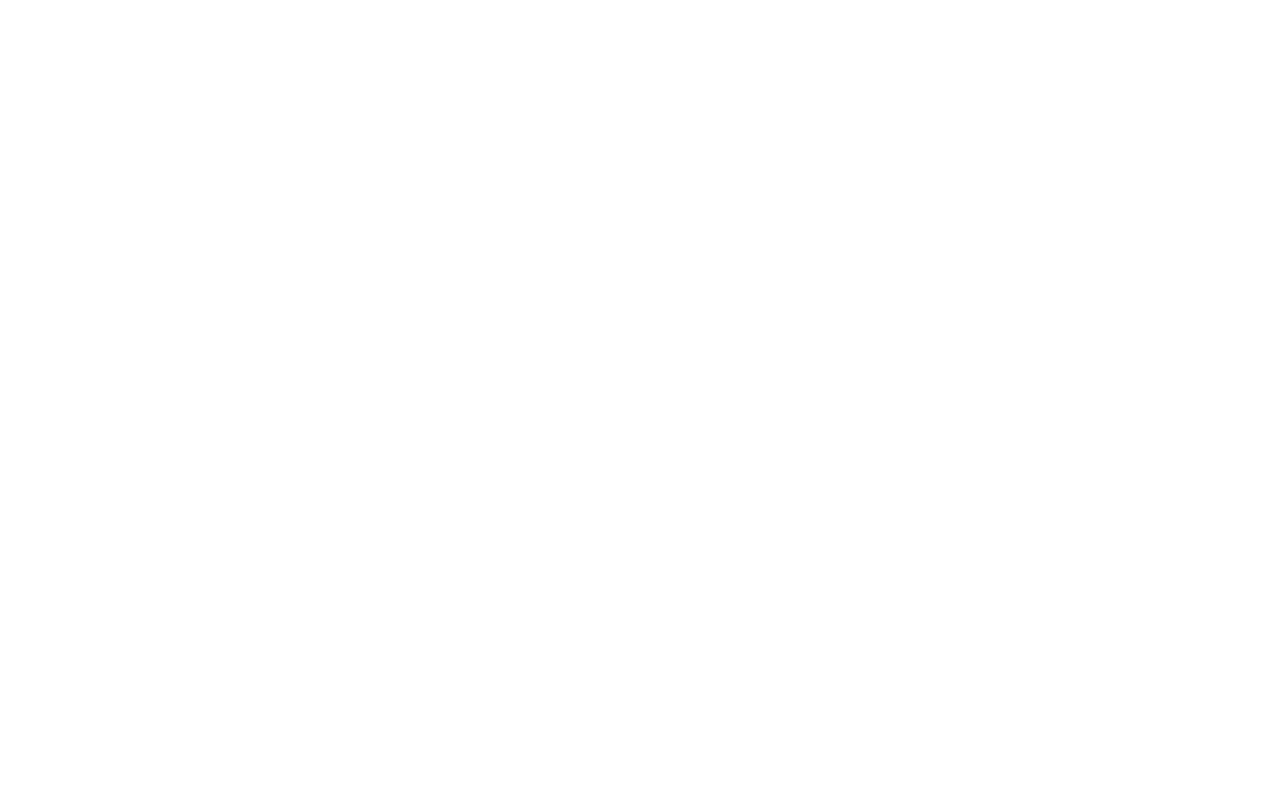
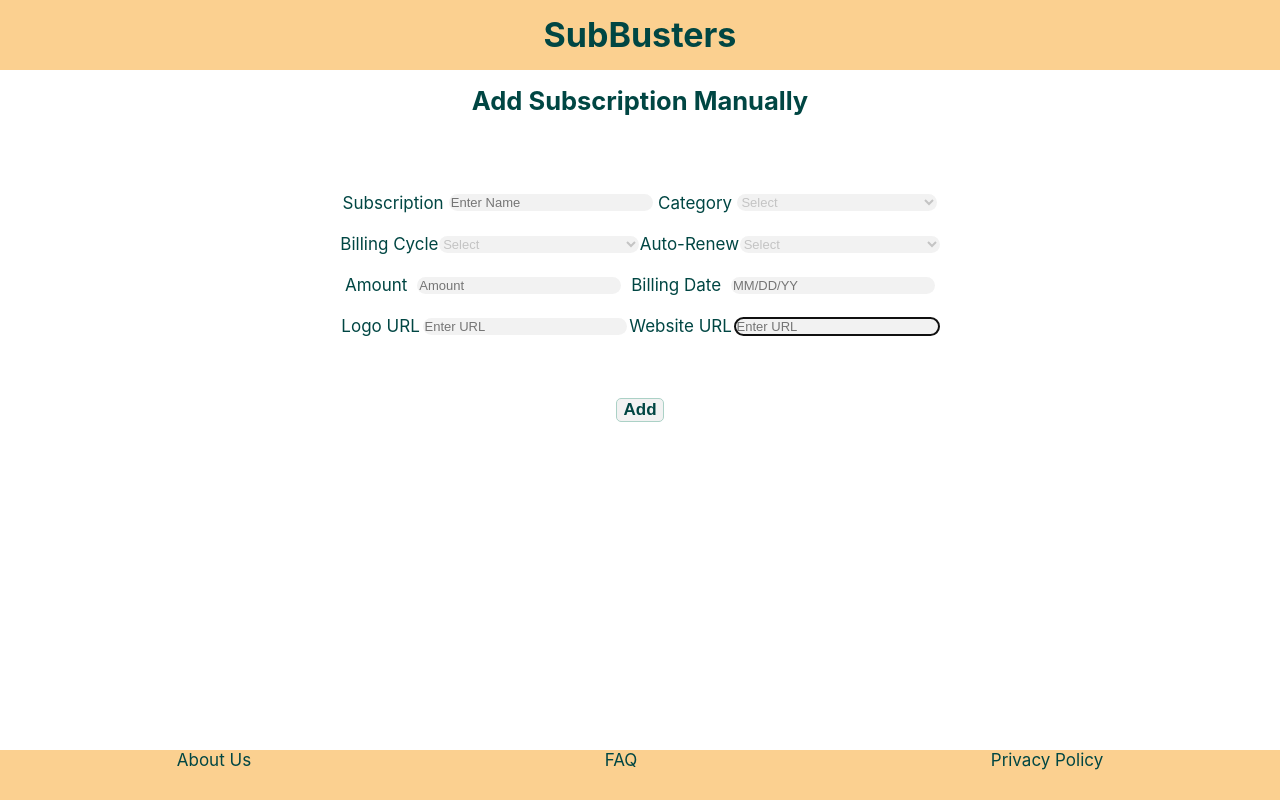
Before and after one commit to thethomasmiller/SubBusters, a React (Create React App) app in the folder client/: page /add-subscription in a window 1280 px wide. Built offline with nearby package versions, Linux system fonts and the light colour scheme.

Commit message:
Fix Errors

```diff
--- a/client/src/App.jsx
+++ b/client/src/App.jsx
@@ -1,21 +1,21 @@
 import React from 'react'
 import './App.css'
-// import Login from './screens/Login/Login'
-// import SubscriptionCreate from './screens/SubscriptionCreate/SubscriptionCreate'
+import Login from './screens/Login/Login'
+import SubscriptionCreate from './screens/SubscriptionCreate/SubscriptionCreate'
 import SubscriptionDelete from './screens/SubscriptionDelete/SubscriptionDelete'
-// import SubscriptionUpdate from './screens/SubscriptionUpdate/SubscriptionUpdate'
-// import Subscriptions from './screens/Subscriptions/Subscriptions'
+import SubscriptionUpdate from './screens/SubscriptionUpdate/SubscriptionUpdate'
+import Subscriptions from './screens/Subscriptions/Subscriptions'
 import { Route, Switch } from 'react-router-dom'
 
 const App = () => {
   return (<>
     <div>
       <Switch>
-        {/* <Route exact path='/' component={Login}/> */}
-        {/* <Route exact path='/subscriptions' component={Subscriptions}/> */}
-        {/* <Route path='/add-subscription' component={SubscriptionCreate}/> */}
-        {/* <Route exact path='/subscriptions/:id/update' component={SubscriptionUpdate}/> */}
-        <Route exact path='/subscriptions/:id' component={SubscriptionDelete} />
+        <Route exact path='/' component={Login}/>
+        <Route exact path='/subscriptions' component={Subscriptions}/>
+        <Route path='/add-subscription' component={SubscriptionCreate}/>
+        <Route exact path='/subscriptions/:id/update' component={SubscriptionUpdate}/>
+        <Route exact path='/subscriptions/:id' component={SubscriptionDelete}/>
       </Switch>
     </div>
   </>)
--- a/client/src/screens/SubscriptionCreate/SubscriptionCreate.css
+++ b/client/src/screens/SubscriptionCreate/SubscriptionCreate.css
@@ -17,9 +17,6 @@
   flex: 1 0 auto;
 }
 
-input:focus, textarea:focus, select:focus {
-  outline: none;
-}
 
 input, textarea {
   display: flex ;
@@ -44,13 +41,14 @@
   font-family: Georgia, 'Times New Roman', Times, serif;
 }
 
-.input-category {
+.input-category{
   font-size: 13px;
   font-family: Arial, Helvetica, sans-serif;
+  border: transparent;
   border-radius: 100px;
   background: #F2F2F2;
   color: #C4C4C4;
-  width: 200px ;
+  width: 200px;
 }
 
 .input-billing-date {
@@ -65,6 +63,7 @@
 .input-billing-cycle {
   font-size: 13px;
   font-family: Arial, Helvetica, sans-serif;
+  border: transparent;
   border-radius: 100px;
   background: #F2F2F2;
   color: #C4C4C4;
@@ -75,6 +74,7 @@
 .input-auto-renew {
   font-size: 13px;
   font-family: Arial, Helvetica, sans-serif;
+  border: transparent;
   border-radius: 100px;
   background: #F2F2F2;
   color: #C4C4C4;
@@ -115,11 +115,11 @@
 }
 
 .submit-button {
+  display: flex;
   font-size: 17px;
   font-family: Arial, Helvetica, sans-serif;
   font-weight: 600;
   color:#004643;
-  height: 40px;
   margin-top: 40px;
   background-color:  #F2F2F2;
   border: 1px solid #ABD1C6;
--- a/client/src/screens/SubscriptionCreate/SubscriptionCreate.jsx
+++ b/client/src/screens/SubscriptionCreate/SubscriptionCreate.jsx
@@ -3,6 +3,7 @@
 import Layout from '../../components/shared/Layout/Layout'
 import { Redirect } from 'react-router-dom'
 import { createSubscription } from '../../services/subscriptions'
+
 
 
 class SubscriptionCreate extends Component {
@@ -21,14 +22,15 @@
       },
       created: false
     }
-
-
+  }
+    handleChange = (event) => {
+      const { name, value } = event.target
+      this.setState({
+        subscription: {
           ...this.state.subscription,
           [name]: value
         }
-/
       })
-
     }
 
     handleSubmit = async (event) => {
@@ -54,31 +56,25 @@
                 placeholder='Enter Name'
                 value={subscription.name}
                 name='name'
-
-              autoFocus
                 onChange={this.handleChange}
               />
-            <div className='select'>
+
               <label for='input-category'>Category</label>
-            <select name='category' className='input-category' onChange={this.handleChange}  >
+                <select name='category' className='input-billing-cycle' onChange={this.handleChange}  >
                   <option value=''>Select</option>
-              <option value='music'>Music</option>
-              <option value='movies-and-tv'>Movies &amp; TV</option>
-              <option value='software'>Software</option>
-              <option value='gaming'>Gaming</option>
-              <option value='news'>News</option>
+                  <option value='monthly'>Movies $amp TV</option>
+                  <option value='quarterly'>Quarterly</option>
+                  <option value='annually'>Annually</option>
                 </select>
-            </div>
 
-            <div className='select'>
                 <label for='input-billing-cycle'>Billing Cycle</label>
                 <select name='billing-cycle' className='input-billing-cycle' onChange={this.handleChange}  >
                   <option value=''>Select</option>
-              <option value={subscription.billingCycyle}>Monthly</option>
+                  <option value='monthly'>Monthly</option>
                   <option value='quarterly'>Quarterly</option>
                   <option value='annually'>Annually</option>
                 </select>
-            </div>
+
 
               <label for='input-auto-renew'>Auto-Renew</label>
               <select name='auto-renew' className='input-auto-renew' onChange={this.handleChange}  >
@@ -135,9 +131,6 @@
           </div>
         </Layout>
       )
-
   }
-
 }
-
 export default SubscriptionCreate
```
Lines whose indentation alone changed are shown as unchanged.
